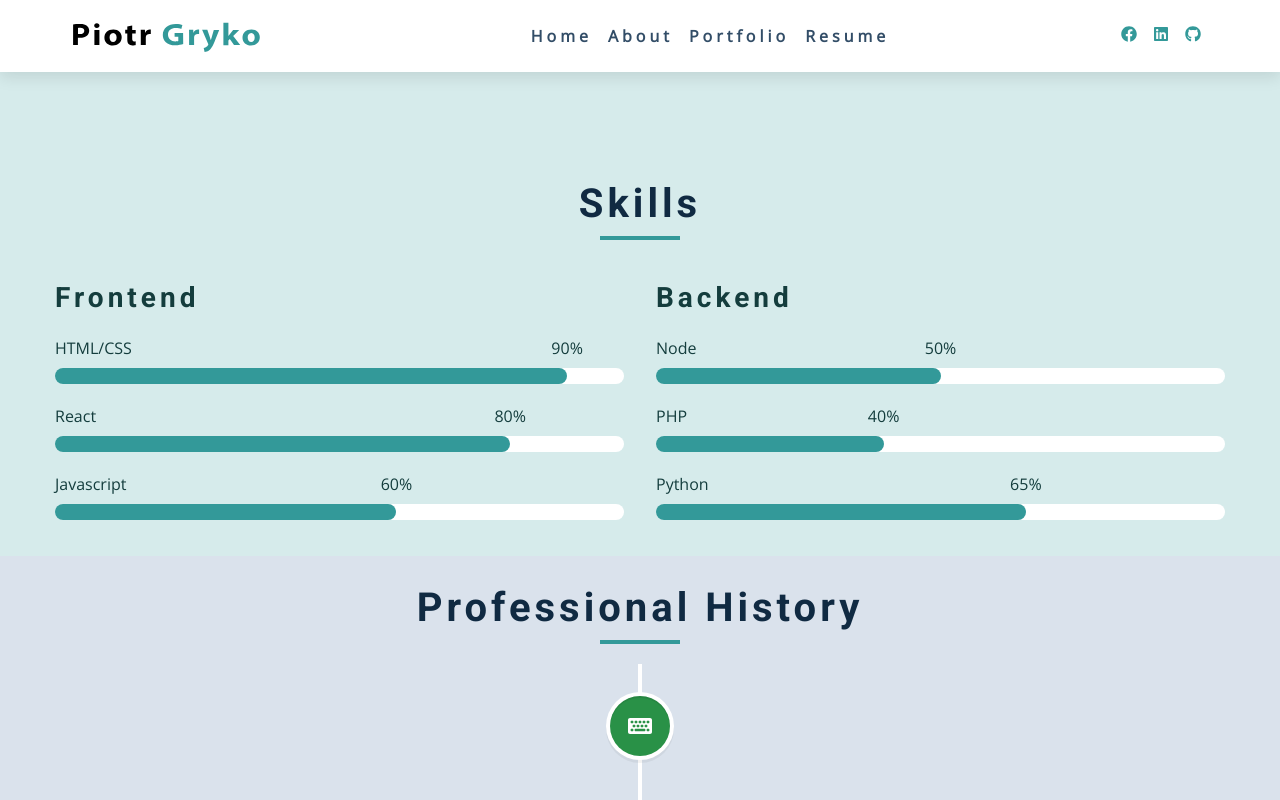
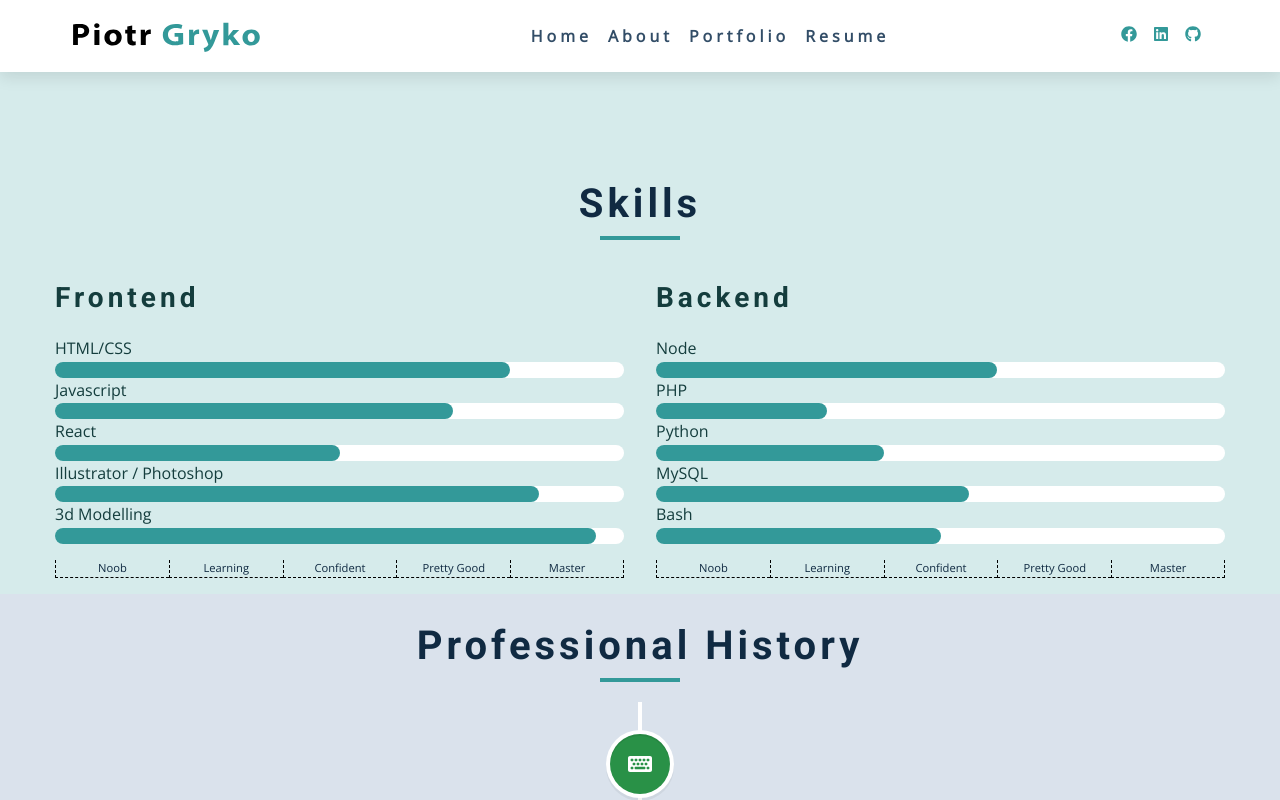
Before and after one commit to seriouspig/Portfolio-2023---v02, a React (Create React App) app: page /about in a window 1280 px wide. Shown: the top 800 px of the page. Built offline with nearby package versions, Linux system fonts and the light colour scheme.

Commit message:
Fixed skill bars

```diff
--- a/src/components/pages/about/Skill.jsx
+++ b/src/components/pages/about/Skill.jsx
@@ -32,9 +32,9 @@ const Skill = (props) => {
           ref={barWidth}
           style={{ width: props.percentage }}
         >
-          <p className="skill-text" style={{ left: props.percentage }}>
+          {/* <p className="skill-text" style={{ left: props.percentage }}>
             {props.percentage}
-          </p>
+          </p> */}
         </div>
       </div>
     </div>
--- a/src/components/pages/about/Skills.css
+++ b/src/components/pages/about/Skills.css
@@ -22,10 +22,10 @@ Skills
   color: var(--clr-primary-1);
 }
 .skill {
-  margin-bottom: 1.25rem;
+  margin-bottom: 0rem;
 }
 .skill p {
-  margin-bottom: 0.5rem;
+  margin-bottom: 0.1rem;
   text-transform: capitalize;
   color: var(--clr-primary-1);
 }
@@ -85,10 +85,31 @@ Skills
     opacity: 0;
   }
   80% {
-      opacity : 0;
+    opacity: 0;
   }
   100% {
     left: 100%;
     opacity: 1;
   }
 }
+
+/* Scale bar */
+
+.scale-bar {
+  margin-top: 1rem;
+  width: 100%;
+  display: flex;
+}
+
+.skill-level {
+  border-left: 1px dashed black;
+  border-bottom: 1px dashed black;
+  width: 20%;
+  display: block;
+  text-align: center;
+  font-size: 0.7rem;
+}
+
+.last {
+  border-right: 1px dashed black;
+}
--- a/src/components/pages/about/Skills.jsx
+++ b/src/components/pages/about/Skills.jsx
@@ -10,15 +10,34 @@ const Skills = () => {
       <div className="section-center skills-center">
         <article>
           <h3>frontend</h3>
-          <Skill name="HTML/CSS" percentage="90%" />
-          <Skill name="react" percentage="80%" />
-          <Skill name="Javascript" percentage="60%" />
+          <Skill name="HTML/CSS" percentage="80%" />
+          <Skill name="Javascript" percentage="70%" />
+          <Skill name="react" percentage="50%" />
+          <Skill name="illustrator / photoshop" percentage="85%" />
+          <Skill name="3d modelling" percentage="95%" />
+
+          <div className="scale-bar">
+            <span className="skill-level">Noob</span>
+            <span className="skill-level">Learning</span>
+            <span className="skill-level">Confident</span>
+            <span className="skill-level">Pretty Good</span>
+            <span className="skill-level last">Master</span>
+          </div>
         </article>
         <article>
           <h3>backend</h3>
-          <Skill name="Node" percentage="50%" />
-          <Skill name="PHP" percentage="40%" />
-          <Skill name="Python" percentage="65%" />
+          <Skill name="Node" percentage="60%" />
+          <Skill name="PHP" percentage="30%" />
+          <Skill name="Python" percentage="40%" />
+          <Skill name="MySQL" percentage="55%" />
+          <Skill name="Bash" percentage="50%" />
+          <div className="scale-bar">
+            <span className="skill-level">Noob</span>
+            <span className="skill-level">Learning</span>
+            <span className="skill-level">Confident</span>
+            <span className="skill-level">Pretty Good</span>
+            <span className="skill-level last">Master</span>
+          </div>
         </article>
       </div>
     </section>
```
